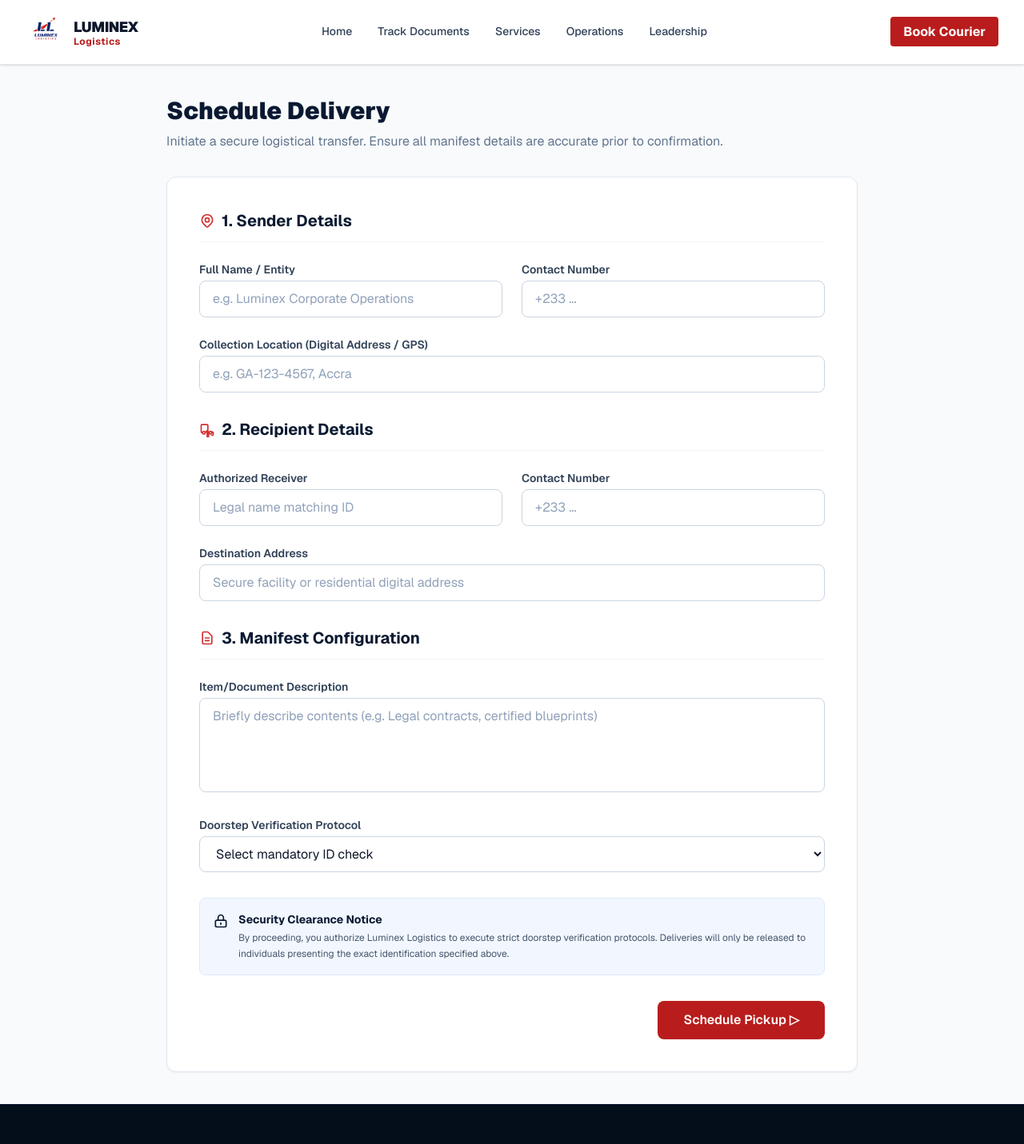
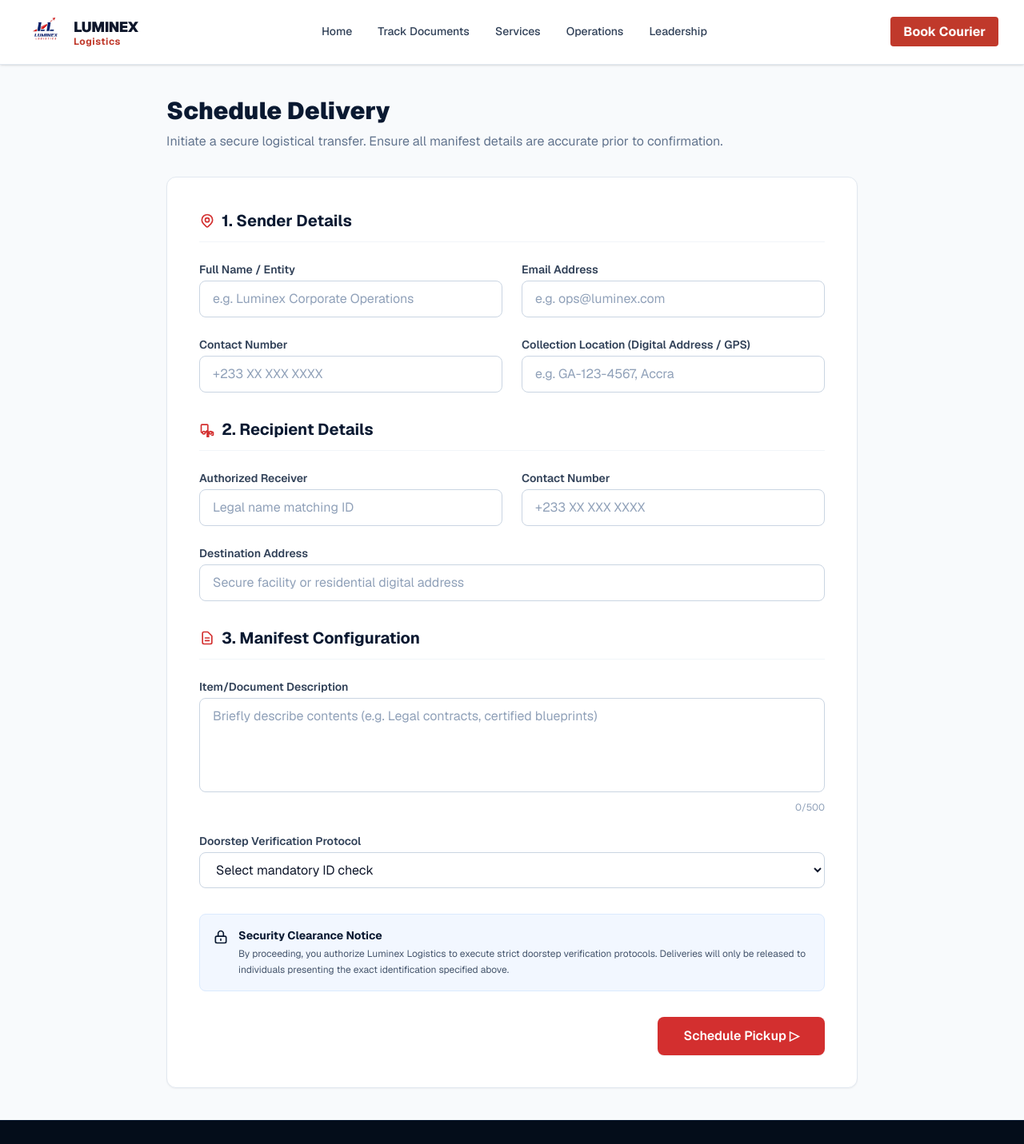
Before and after one commit to LuminAI-Platform/luminex_website, a Next.js app: page /book in a window 1280 px wide. Shown: the top 1431 px of the page at 80% size. Built offline with nearby package versions, Linux system fonts and the light colour scheme.

Commit message:
fix: brand color inconsistencies

```diff
--- a/src/app/page.tsx
+++ b/src/app/page.tsx
@@ -1,7 +1,7 @@
 import React from "react";
 import Hero from "@/components/Hero";
 import Services from "@/components/Services";
-import Fleet from "@/components/Fleet";
+import Testimonials from "@/components/Testimonials";
 import Team from "@/components/Team";
 
 export default function Home() {
@@ -9,7 +9,7 @@ export default function Home() {
     <main className="flex-1">
       <Hero />
       <Services />
-      <Fleet />
+      <Testimonials />
       <Team />
     </main>
   );
--- a/src/components/ContactForm.tsx
+++ b/src/components/ContactForm.tsx
@@ -5,6 +5,7 @@ import React, { useState } from "react";
 export function ContactForm() {
   const [formData, setFormData] = useState({
     senderName: "",
+    senderEmail: "",
     senderContact: "",
     collectionAddress: "",
     receiverName: "",
@@ -15,11 +16,18 @@ export function ContactForm() {
   });
 
   const [generatedCSN, setGeneratedCSN] = useState<string | null>(null);
+  const [isSubmitting, setIsSubmitting] = useState(false);
 
-  const handleSubmit = (e: React.FormEvent) => {
+  const handleSubmit = async (e: React.FormEvent) => {
     e.preventDefault();
+    setIsSubmitting(true);
+
+    // Simulate network request delay (replace with real API call)
+    await new Promise((resolve) => setTimeout(resolve, 1200));
+
     const randomCSN = `LMX-GRA-${Math.floor(1000 + Math.random() * 9000)}`;
     setGeneratedCSN(randomCSN);
+    setIsSubmitting(false);
   };
 
   return (
@@ -45,7 +53,20 @@ export function ContactForm() {
                 placeholder="e.g. Luminex Corporate Operations"
                 value={formData.senderName}
                 onChange={(e) => setFormData({ ...formData, senderName: e.target.value })}
-                className="w-full border border-slate-300 rounded-lg px-4 py-2.5 text-slate-900 placeholder-slate-400 focus:outline-hidden focus:ring-2 focus:ring-navy-900"
+                className="w-full border border-slate-300 rounded-lg px-4 py-2.5 text-slate-900 placeholder-slate-400 focus:outline-none focus:ring-2 focus:ring-navy-900 focus:border-navy-900"
+              />
+            </div>
+
+            <div>
+              <label htmlFor="senderEmail" className="block text-sm font-semibold text-slate-700 mb-1">Email Address</label>
+              <input
+                id="senderEmail"
+                type="email"
+                required
+                placeholder="e.g. ops@luminex.com"
+                value={formData.senderEmail}
+                onChange={(e) => setFormData({ ...formData, senderEmail: e.target.value })}
+                className="w-full border border-slate-300 rounded-lg px-4 py-2.5 text-slate-900 placeholder-slate-400 focus:outline-none focus:ring-2 focus:ring-navy-900 focus:border-navy-900"
               />
             </div>
 
@@ -53,16 +74,18 @@ export function ContactForm() {
               <label htmlFor="senderContact" className="block text-sm font-semibold text-slate-700 mb-1">Contact Number</label>
               <input
                 id="senderContact"
-                type="text"
+                type="tel"
                 required
-                placeholder="+233 ..."
+                placeholder="+233 XX XXX XXXX"
+                pattern="[\+]?[0-9\s\-]{7,15}"
+                title="Enter a valid phone number (7-15 digits, may include + and spaces)"
                 value={formData.senderContact}
                 onChange={(e) => setFormData({ ...formData, senderContact: e.target.value })}
-                className="w-full border border-slate-300 rounded-lg px-4 py-2.5 text-slate-900 placeholder-slate-400 focus:outline-hidden focus:ring-2 focus:ring-navy-900"
+                className="w-full border border-slate-300 rounded-lg px-4 py-2.5 text-slate-900 placeholder-slate-400 focus:outline-none focus:ring-2 focus:ring-navy-900 focus:border-navy-900"
               />
             </div>
 
-            <div className="md:col-span-2">
+            <div>
               <label htmlFor="collectionAddress" className="block text-sm font-semibold text-slate-700 mb-1">Collection Location (Digital Address / GPS)</label>
               <input
                 id="collectionAddress"
@@ -71,7 +94,7 @@ export function ContactForm() {
                 placeholder="e.g. GA-123-4567, Accra"
                 value={formData.collectionAddress}
                 onChange={(e) => setFormData({ ...formData, collectionAddress: e.target.value })}
-                className="w-full border border-slate-300 rounded-lg px-4 py-2.5 text-slate-900 placeholder-slate-400 focus:outline-hidden focus:ring-2 focus:ring-navy-900"
+                className="w-full border border-slate-300 rounded-lg px-4 py-2.5 text-slate-900 placeholder-slate-400 focus:outline-none focus:ring-2 focus:ring-navy-900 focus:border-navy-900"
               />
             </div>
           </div>
@@ -97,7 +120,7 @@ export function ContactForm() {
                 placeholder="Legal name matching ID"
                 value={formData.receiverName}
                 onChange={(e) => setFormData({ ...formData, receiverName: e.target.value })}
-                className="w-full border border-slate-300 rounded-lg px-4 py-2.5 text-slate-900 placeholder-slate-400 focus:outline-hidden focus:ring-2 focus:ring-navy-900"
+                className="w-full border border-slate-300 rounded-lg px-4 py-2.5 text-slate-900 placeholder-slate-400 focus:outline-none focus:ring-2 focus:ring-navy-900 focus:border-navy-900"
               />
             </div>
 
@@ -105,12 +128,14 @@ export function ContactForm() {
               <label htmlFor="receiverContact" className="block text-sm font-semibold text-slate-700 mb-1">Contact Number</label>
               <input
                 id="receiverContact"
-                type="text"
+                type="tel"
                 required
-                placeholder="+233 ..."
+                placeholder="+233 XX XXX XXXX"
+                pattern="[\+]?[0-9\s\-]{7,15}"
+                title="Enter a valid phone number (7-15 digits, may include + and spaces)"
                 value={formData.receiverContact}
                 onChange={(e) => setFormData({ ...formData, receiverContact: e.target.value })}
-                className="w-full border border-slate-300 rounded-lg px-4 py-2.5 text-slate-900 placeholder-slate-400 focus:outline-hidden focus:ring-2 focus:ring-navy-900"
+                className="w-full border border-slate-300 rounded-lg px-4 py-2.5 text-slate-900 placeholder-slate-400 focus:outline-none focus:ring-2 focus:ring-navy-900 focus:border-navy-900"
               />
             </div>
 
@@ -123,7 +148,7 @@ export function ContactForm() {
                 placeholder="Secure facility or residential digital address"
                 value={formData.destinationAddress}
                 onChange={(e) => setFormData({ ...formData, destinationAddress: e.target.value })}
-                className="w-full border border-slate-300 rounded-lg px-4 py-2.5 text-slate-900 placeholder-slate-400 focus:outline-hidden focus:ring-2 focus:ring-navy-900"
+                className="w-full border border-slate-300 rounded-lg px-4 py-2.5 text-slate-900 placeholder-slate-400 focus:outline-none focus:ring-2 focus:ring-navy-900 focus:border-navy-900"
               />
             </div>
           </div>
@@ -145,11 +170,13 @@ export function ContactForm() {
                 id="description"
                 rows={4}
                 required
+                maxLength={500}
                 placeholder="Briefly describe contents (e.g. Legal contracts, certified blueprints)"
                 value={formData.description}
                 onChange={(e) => setFormData({ ...formData, description: e.target.value })}
-                className="w-full border border-slate-300 rounded-lg px-4 py-2.5 text-slate-900 placeholder-slate-400 focus:outline-hidden focus:ring-2 focus:ring-navy-900 resize-none"
+                className="w-full border border-slate-300 rounded-lg px-4 py-2.5 text-slate-900 placeholder-slate-400 focus:outline-none focus:ring-2 focus:ring-navy-900 focus:border-navy-900 resize-none"
               />
+              <p className="text-xs text-slate-400 mt-1 text-right">{formData.description.length}/500</p>
             </div>
 
             <div>
@@ -159,7 +186,7 @@ export function ContactForm() {
                 required
                 value={formData.verificationProtocol}
                 onChange={(e) => setFormData({ ...formData, verificationProtocol: e.target.value })}
-                className="w-full border border-slate-300 rounded-lg px-4 py-2.5 text-slate-900 bg-white focus:outline-hidden focus:ring-2 focus:ring-navy-900"
+                className="w-full border border-slate-300 rounded-lg px-4 py-2.5 text-slate-900 bg-white focus:outline-none focus:ring-2 focus:ring-navy-900 focus:border-navy-900"
               >
                 <option value="" disabled>Select mandatory ID check</option>
                 <option value="national_id">National ID / Passport</option>
@@ -187,9 +214,20 @@ export function ContactForm() {
         <div className="flex items-center justify-end">
           <button
             type="submit"
-            className="bg-[#b91c1c] hover:bg-brand-red-600 text-white font-semibold px-8 py-3 rounded-lg shadow-xs flex items-center gap-2 transition-all cursor-pointer ml-auto"
+            disabled={isSubmitting}
+            className="bg-brand-red-500 hover:bg-brand-red-600 disabled:opacity-60 disabled:cursor-not-allowed text-white font-semibold px-8 py-3 rounded-lg shadow-xs flex items-center gap-2 transition-all cursor-pointer ml-auto"
           >
-            Schedule Pickup ▷
+            {isSubmitting ? (
+              <>
+                <svg className="animate-spin w-4 h-4" xmlns="http://www.w3.org/2000/svg" fill="none" viewBox="0 0 24 24">
+                  <circle className="opacity-25" cx="12" cy="12" r="10" stroke="currentColor" strokeWidth="4" />
+                  <path className="opacity-75" fill="currentColor" d="M4 12a8 8 0 018-8V0C5.373 0 0 5.373 0 12h4z" />
+                </svg>
+                <span>Processing…</span>
+              </>
+            ) : (
+              <span>Schedule Pickup ▷</span>
+            )}
           </button>
         </div>
       </form>
--- a/src/components/Hero.tsx
+++ b/src/components/Hero.tsx
@@ -8,7 +8,7 @@ export default function Hero() {
       {/* Background Image with Overlay */}
       <div
         className="absolute inset-0 bg-cover bg-center bg-no-repeat opacity-40 mix-blend-luminosity"
-        style={{ backgroundImage: `url('/hero fold.jpg')` }}
+        style={{ backgroundImage: `url('/hero-fold.jpg')` }}
       />
 
       {/* Dark Gradient Overlay for readability */}
--- a/src/components/Navbar.tsx
+++ b/src/components/Navbar.tsx
@@ -135,7 +135,7 @@ export default function Navbar() {
           </div>
           <div>
             <span className="text-lg font-black text-slate-900 tracking-tight block uppercase">Luminex</span>
-            <span className="text-xs font-bold text-[#b91c1c] tracking-wider block -mt-1">Logistics</span>
+            <span className="text-xs font-bold text-brand-red-600 tracking-wider block -mt-1">Logistics</span>
           </div>
         </Link>
 
@@ -151,8 +151,8 @@ export default function Navbar() {
                 onClick={() => handleLinkClick(link.href)}
                 className={`py-1 transition-colors border-b-2 ${
                   isActive
-                    ? "text-[#b91c1c] font-semibold border-[#b91c1c]"
-                    : "border-transparent hover:text-[#b91c1c]"
+                    ? "text-brand-red-600 font-semibold border-brand-red-600"
+                    : "border-transparent hover:text-brand-red-600"
                 }`}
               >
                 {link.name}
@@ -167,8 +167,8 @@ export default function Navbar() {
             href="/book"
             className={`px-4 py-2 rounded font-bold text-white transition-colors ${
               pathname === "/book"
-                ? "bg-[#b91c1c]"
-                : "bg-slate-900 hover:bg-[#b91c1c]"
+                ? "bg-brand-red-600"
+                : "bg-slate-900 hover:bg-brand-red-600"
             }`}
           >
             Book Courier
@@ -200,8 +200,8 @@ export default function Navbar() {
                   handleLinkClick(link.href);
                   setIsOpen(false);
                 }}
-                className={`block hover:text-[#b91c1c] ${
-                  isActive ? "text-[#b91c1c] font-bold" : ""
+                className={`block hover:text-brand-red-600 ${
+                  isActive ? "text-brand-red-600 font-bold" : ""
                 }`}
               >
                 {link.name}
@@ -211,7 +211,7 @@ export default function Navbar() {
           <Link
             href="/book"
             onClick={() => setIsOpen(false)}
-            className="block text-center bg-slate-900 text-white py-2 rounded font-bold hover:bg-[#b91c1c] transition-colors"
+            className="block text-center bg-slate-900 text-white py-2 rounded font-bold hover:bg-brand-red-600 transition-colors"
           >
             Book Courier
           </Link>
--- a/src/components/Fleet.tsx
+++ b/src/components/Testimonials.tsx
@@ -35,7 +35,7 @@ const testimonials: Testimonial[] = [
   },
 ];
 
-export default function Fleet() {
+export default function Testimonials() {
   return (
     <section id="operations" className="bg-slate-50 py-16 md:py-24 border-t border-slate-100">
       {/* Both header & grid sit inside this single max-w container */}
```
Also changed, not shown: src/components/TrackingWidget.tsx (+7 -7 lines), public/hero-fold.jpg (renamed from public/hero fold.jpg).
